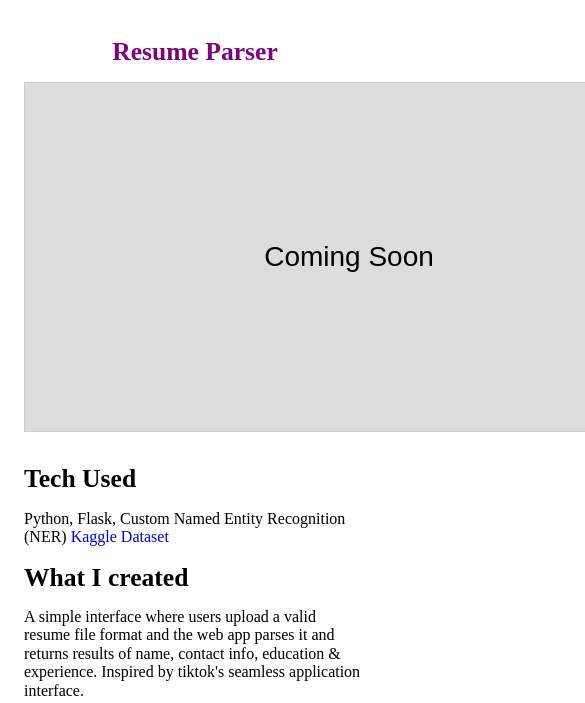
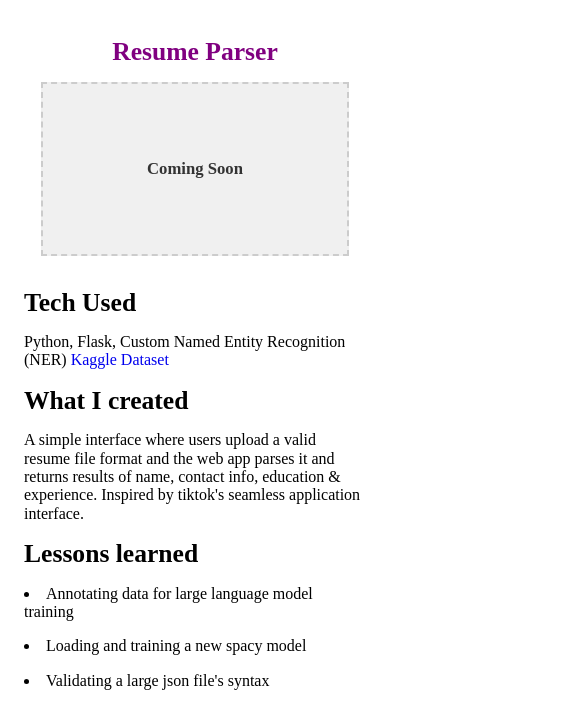
Before and after one commit to SimisolaAgboola/Personal-Portfolio, a plain HTML site: page project3.html in a window 390 px wide. Shown: the part 83-786 px from the top of the page, 585 px wide, since content can reach past the window. Drawn offline with nearby package versions, Linux system fonts and the light colour scheme.

Commit message:
edited content in home page

```diff
--- a/project3.html
+++ b/project3.html
@@ -41,7 +41,7 @@
               Your browser does not support the video tag.
             </video>
           </div> -->
-          <div style="width: 650px; height: 350px; display: flex; align-items: center; justify-content: center; background-color: gainsboro; color: black; font-size: 28px; font-family: Arial, sans-serif; border: 1px solid #ccc;">
+          <div class="coming-soon">
             Coming Soon
           </div>
           <h2 class="first-heading">Tech Used</h2>
--- a/style.css
+++ b/style.css
@@ -527,6 +527,31 @@ nav .checkbox i {
   color: purple;
 }
 
+.coming-soon {
+  display: flex;
+  justify-content: center;
+  align-items: center;
+  width: 90%;
+  max-width: 650px;
+  aspect-ratio: 16 / 9;
+  margin: 0 auto;
+  background-color: #f0f0f0;
+  font-size: calc(1rem + 1vw);
+  font-weight: bold;
+  color: #333;
+  border: 2px dashed #ccc;
+  text-align: center;
+  box-sizing: border-box;
+}
+
+/* Optional: Add responsiveness for very small screens */
+@media (max-width: 400px) {
+  .coming-soon {
+    font-size: calc(0.8rem + 1vw); /* Adjust font size for smaller screens */
+  }
+}
+
+
 .video {
   width: 100%;
   background-color: gainsboro;
```
Also changed, not shown: index.html (+7 -7 lines), project6.html (+1 -1 lines).
